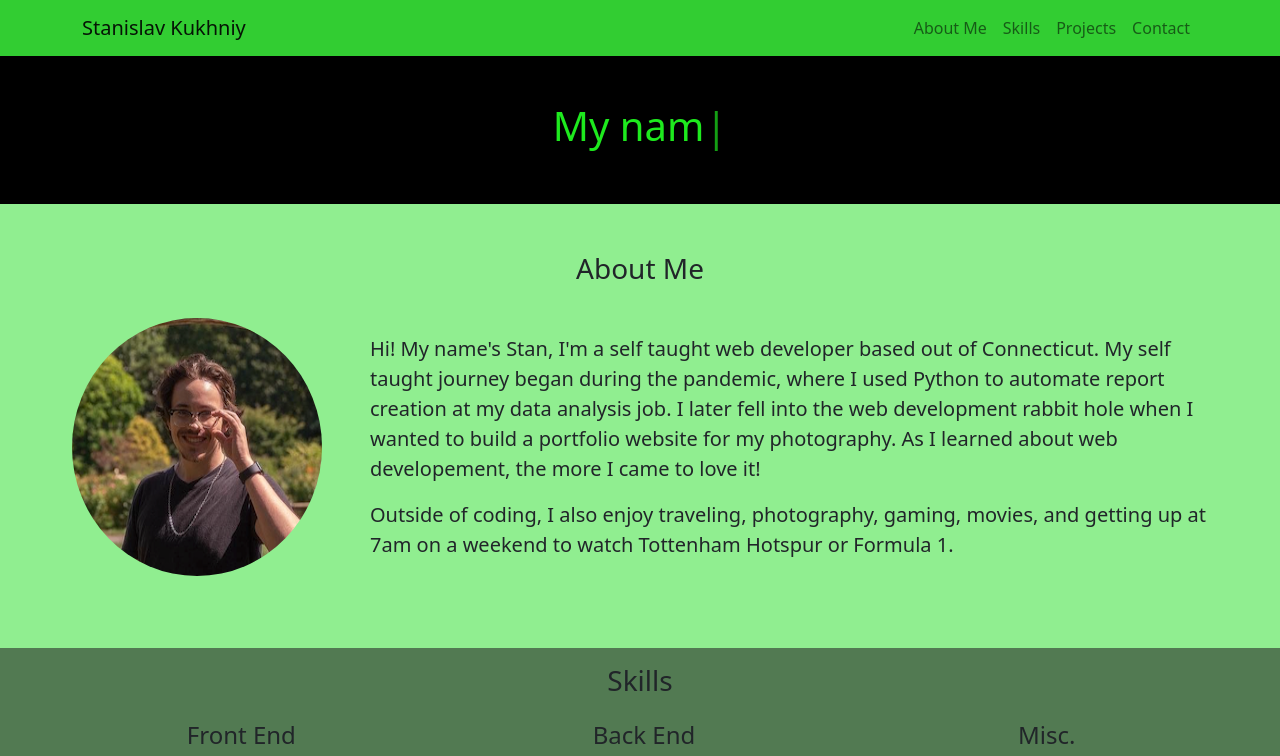
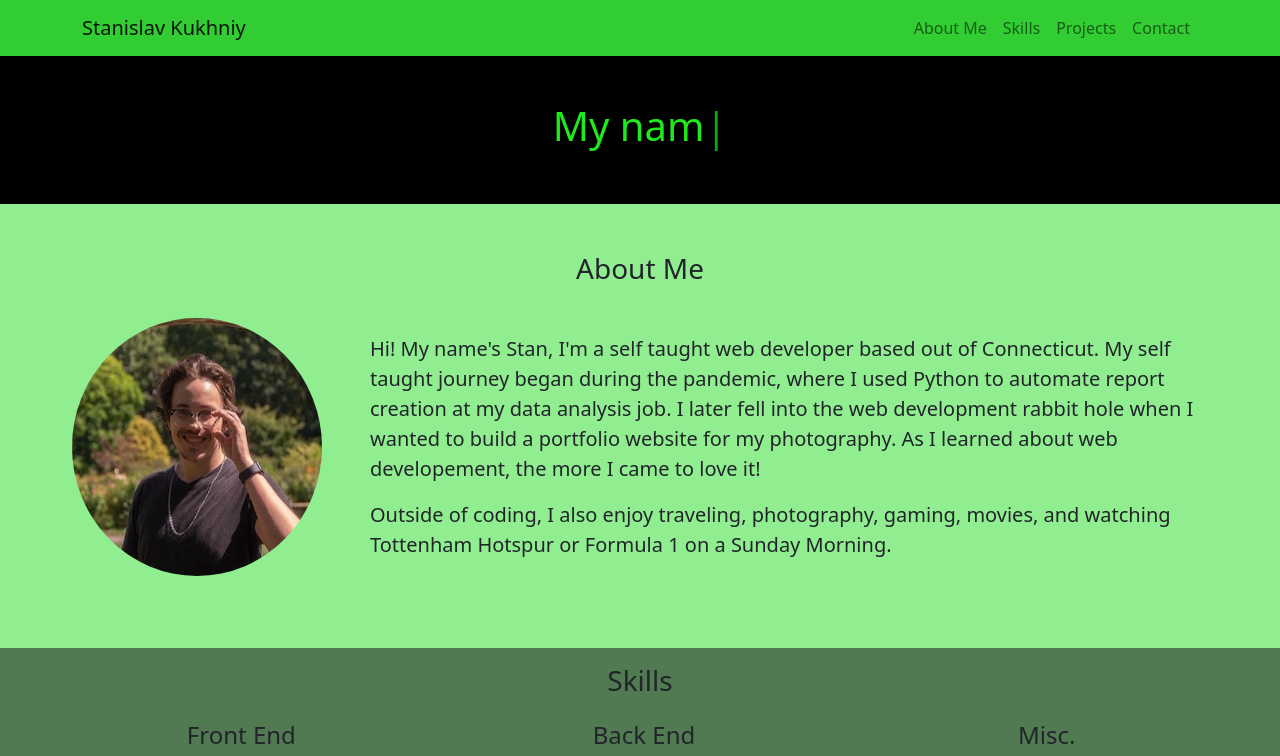
Before and after one commit to skukhniy/personal-website, a React (Create React App) app: page / in a window 1280 px wide. Shown: the top 756 px of the page. Built offline with nearby package versions, Linux system fonts and the light colour scheme.

Commit message:
edited about me

```diff
--- a/src/components/About.js
+++ b/src/components/About.js
@@ -25,8 +25,8 @@ export default function About() {
 					</p>
 					<p>
 						Outside of coding, I also enjoy traveling, photography, gaming,
-						movies, and getting up at 7am on a weekend to watch Tottenham
-						Hotspur or Formula 1.
+						movies, and watching Tottenham Hotspur or Formula 1 on a Sunday
+						Morning.
 					</p>
 				</div>
 			</div>
```
